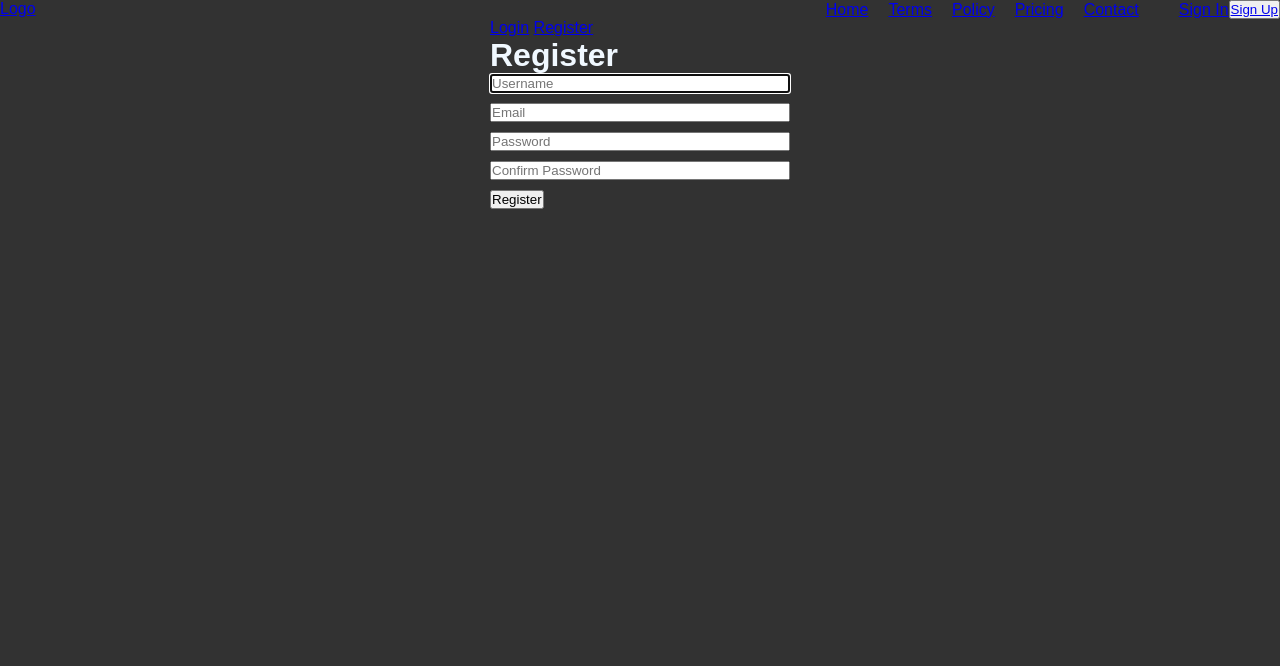
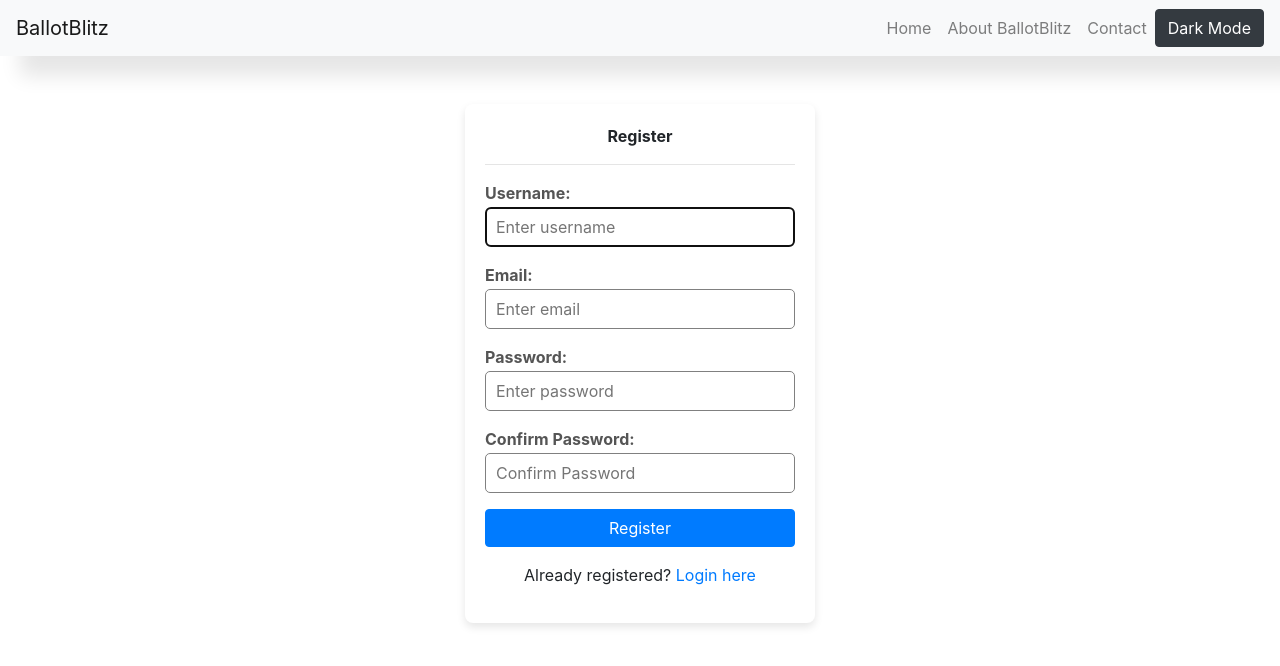
Before and after one commit to balaara-teck/voting_system, a Django app: page /register/ in a window 1280 px wide. Shown: the top 666 px of the page. Run offline with Django 5.2, Linux system fonts and the light colour scheme; some libraries are stand-ins or nearby versions.

Commit message:
implement the login and register page successfully

```diff
--- a/base_app/forms.py
+++ b/base_app/forms.py
@@ -5,15 +5,18 @@
 
 from django.db import models
 
+class ElectionSearchForm(forms.Form):
+    search_query = forms.CharField(max_length=100, required=False, label='Search Elections')
+
 
 
 class UserRegistrationForm(UserCreationForm):
     class Meta:
         model = User
         fields = ['username', 'email', 'password1', 'password2']
-    username = forms.CharField(label='Username', widget=forms.TextInput(attrs={'placeholder': 'Username'}))
-    email = forms.EmailField(label='Email', widget=forms.EmailInput(attrs={'placeholder': 'Email'}))
-    password1 = forms.CharField(label='Password', widget=forms.PasswordInput(attrs={'placeholder': 'Password'}))
+    username = forms.CharField(label='Username', widget=forms.TextInput(attrs={'placeholder': 'Enter username'}))
+    email = forms.EmailField(label='Email', widget=forms.EmailInput(attrs={'placeholder': 'Enter email'}))
+    password1 = forms.CharField(label='Password', widget=forms.PasswordInput(attrs={'placeholder': 'Enter password'}))
     password2 = forms.CharField(label='Confirm Password', widget=forms.PasswordInput(attrs={'placeholder': 'Confirm Password'}))
 
 
@@ -21,8 +24,8 @@
     class Meta:
         model = User
         fields = ['username', 'password']
-    username = forms.CharField(label='Username', widget=forms.TextInput(attrs={'placeholder': 'Username'}))
-    password = forms.CharField(label='Password', widget=forms.PasswordInput(attrs={'placeholder': 'Password'}))
+    username = forms.CharField(label='Username', widget=forms.TextInput(attrs={'placeholder': 'Enter username'}))
+    password = forms.CharField(label='Password', widget=forms.PasswordInput(attrs={'placeholder': 'Enter password'}))
 
 class ElectorialCommissionOfficerForm(forms.ModelForm):
     class Meta:
--- a/base_app/views.py
+++ b/base_app/views.py
@@ -2,7 +2,7 @@
 from django.shortcuts import render, redirect
 from django.http import HttpResponse
 from django.contrib.auth import authenticate, login
-from .forms import UserLoginForm,UserRegistrationForm,VoterRegisterationForm,ElectorialCommissionOfficerForm
+from .forms import UserLoginForm,UserRegistrationForm,VoterRegisterationForm,ElectorialCommissionOfficerForm,ElectionSearchForm
 from django.views.generic import CreateView
 from .models import VoterRegistrationModel,ElectorialCommissionOfficerModel
 from django.urls import reverse_lazy,reverse
--- a/static/base_template.css
+++ b/static/base_template.css
@@ -1,32 +1,63 @@
-* {
-    margin:0;
-    padding:0;
-    box-sizing: border-box;
+
+
+
+body.dark-mode {
+    background-color: #121212;
+    color: #ffffff;
+}
+.navbar-dark-mode {
+    background-color: #333333;
+    border-color: #444444;
+}
+.btn-dark-mode {
+    background-color: #444444;
+    border-color: #555555;
+    color: #ffffff;
+}
+.btn-dark-mode:hover {
+    background-color: #555555;
+    border-color: #666666;
 }
 
-body {
-    font-family: sans-serif;
-    background-color: rgb(50, 50, 50);
-    color: aliceblue;
+.form-container {
+    background-color: white;
+    padding: 20px;
+    border-radius: 8px;
+    box-shadow: 0 4px 8px rgba(0, 0, 0, 0.1);
+    max-width: 350px;
+    margin: auto;
+}
+nav {
+    box-shadow: 20px 20px 20px rgba(0, 0, 0, 0.1);
+}
+.form-group {
+    display: flex;
+    flex-direction: column;
+}
+.form-group label {
+    text-align: start;
+    color: #555555;
+    margin-bottom: 2px;
+    font-weight: 700;
 }
 
-.links,.access_link,.authentication_links {
-    display:flex;
-    flex-direction: row;
-    align-items: center;
+.form-group input {
+    height: 40px;
+    border-radius: 5px;
+    padding-left: 10px;
+    border: 1px solid gray;
+}
+small {
+    text-align: start;
+    color: red;
 }
 
-.links {
-    justify-content: space-between;
-    column-gap:40px ;
+@media (max-width: 768px) {
+    .form-container {
+        padding: 15px;
+    }
 }
-
-.access_link {
-    column-gap:20px ;
+.bg-dark-mode {
+    background-color: #343a40;
+    color: white;
 }
-
-.navbar {
-    display: flex;
-    flex-direction: row;
-    justify-content: space-between;
-}
--- a/templates/base_template.html
+++ b/templates/base_template.html
@@ -1,39 +1,74 @@
 {% load static %}
-
 <!DOCTYPE html>
 <html lang="en">
 <head>
     <meta charset="UTF-8">
     <meta name="viewport" content="width=device-width, initial-scale=1.0">
-    <title>{% block title %}{% endblock %}</title>
+    <meta name="description" content="Voting App">
+    <meta name="author" content="Your Name">
+    <title>{% block title %}Home | BallotBlitz{% endblock title %}</title>
+    <link rel="stylesheet" href="https://stackpath.bootstrapcdn.com/bootstrap/4.5.2/css/bootstrap.min.css">
     <link rel="stylesheet" href="{% static 'base_template.css' %}">
 </head>
 <body>
-    <header class="header">
-        <nav class="navbar">
-            <div class="logo"><a href="#">Logo</a></div>
-            <div class="links">
-                <div class="access_link">
-                    <p><a href="#">Home</a></p>
-                    <p><a href="#">Terms</a></p>
-                    <p><a href="#">Policy</a></p>
-                    <p><a href="#">Pricing</a></p>
-                    <p><a href="#">Contact</a></p>
-                </div>
-                <div class="authentication_links">
-                    <p><a href="#">Sign In</a></p>
-                    <button><a href="#">Sign Up</a></button>
-                </div>
+    <nav class="navbar navbar-expand-lg navbar-light bg-light">
+        <a class="navbar-brand" href="{% url 'home' %}">BallotBlitz</a>
+        <button class="navbar-toggler" type="button" data-toggle="collapse" data-target="#navbarNav" aria-controls="navbarNav" aria-expanded="false" aria-label="Toggle navigation">
+            <span class="navbar-toggler-icon"></span>
+        </button>
+        <div class="collapse navbar-collapse" id="navbarNav">
+            <ul class="navbar-nav ml-auto">
+                <li class="nav-item d-none">
+                    <form action="#"><input type="text"></form>
+                </li >
+                <li class="nav-item">
+                    <a class="nav-link" href="{% url 'home' %}">Home</a>
+                </li>
+                <li class="nav-item">
+                    <a class="nav-link" href="#">About BallotBlitz</a>
+                </li>
+                <li class="nav-item">
+                    <a class="nav-link" href="#">Contact</a>
+                </li>
 
+            </ul>
+        </div>
+        <button class="btn btn-dark" id="darkModeToggle">Dark Mode</button>
+    </nav>
+    <div class="container text-center mt-5">
+        {% block content %}
+        <h1>Welcome to BallotBlitz</h1>
+        <p>Please choose your role:</p>
+        <div class="row mt-4">
+            <div class="col-md-6">
+                <a href="voter.html" class="btn btn-primary btn-lg btn-block">Voter</a>
             </div>
-        </nav>
-    </header>
-    {% block content %}
-    <!-- Site functionlities are all here -->
-    <a href="{% url 'login' %}">Sign In</a><br>
-    <a href="{% url 'register' %}">Sign Up</a><br>
-    <a href="{% url 'votercard' %}">My voting card</a><br>
-    <a href="{% url 'election-Officer' %}">My Election</a>
-    {% endblock %}
+            <div class="col-md-6">
+                <a href="{% url 'register' %}" class="btn btn-secondary btn-lg btn-block">Election Officer</a>
+            </div>
+        </div>
+        {% endblock content %}
+    </div>
+
+    <script src="https://code.jquery.com/jquery-3.5.1.slim.min.js"></script>
+    <script src="https://cdn.jsdelivr.net/npm/@popperjs/core@2.5.2/dist/umd/popper.min.js"></script>
+    <script src="https://stackpath.bootstrapcdn.com/bootstrap/4.5.2/js/bootstrap.min.js"></script>
+    <script >
+        document.addEventListener('DOMContentLoaded', function () {
+    const darkModeToggle = document.getElementById('darkModeToggle');
+    let darkModeButton = document.querySelector('#darkModeToggle');
+     //  ===)
+
+    darkModeToggle.addEventListener('click', function () {
+        document.body.classList.toggle('dark-mode');
+        const navbar = document.querySelector('.navbar');
+        navbar.classList.toggle('navbar-dark-mode');
+        if (darkModeButton.innerHTML === 'Dark Mode') {
+        darkModeButton.innerHTML = 'Light Mode';
+     } else { darkModeButton.innerHTML = 'Dark Mode'; }
+    });
+});
+
+    </script>
 </body>
 </html>
--- a/templates/register_login.html
+++ b/templates/register_login.html
@@ -12,27 +12,35 @@ Login | Voting
 
 
 {% block content %}
-
-<div style="max-width: 300px;margin: 0 auto;">
-    <a href="{% url 'login' %}">Login</a>
-    <a href="{% url 'register' %}">Register</a>
-<h1>{%if template == "register.html"%}Register{%else%}Login{%endif%}</h1>
-<form method="POST" novalidate>
+<form method="POST" novalidate class="form-container">
+    <div><strong>
+       {% if template == "register.html" %} Register {%else%} Login {%endif%}
+    </strong>
+    </div>
+    <hr>
     {% csrf_token %}
     {% for field in form %}
-    <div style="margin-bottom: 10px;width: 100%;display: flex;flex-direction: column;">
+        <div class="form-group">
             {% for error in field.errors %}
-        <p style="color: red;">{{ error }}</p>
+                <small>{{ error }}</small>
             {% endfor %}
+            {{ field.label_tag }}
             {{ field }}
             {% if field.help_text %}
-        <small style="color: grey">{{ field.help_text }}</small>
+               <small class="form-text text-muted">{{ field.help_text }}</small>
             {% endif %}
-
         </div>
     {% endfor %}
+    <button class="btn btn-primary btn-block" type="submit">
+        {% if template == "register.html" %}Register{%else%}Login{%endif%}
+    </button>
+    <p class="mt-3">
+        {% if template == "register.html" %}Already registered?
+         <a href="{% url 'login' %}" class="text-primary">Login here</a>
+         {%else%}Not registered Yet?
+         <a href="{% url 'register' %}" class="text-primary">Register here</a>
+         {%endif%}
+    </p>
+</form>
 
-    <button class="send" type="submit">{%if template == "register.html"%}Register{%else%}Login{%endif%}</button>
-</form>
-</div>
 {% endblock %}
```
Also changed, not shown: db.sqlite3. Lines whose indentation alone changed are shown as unchanged.
